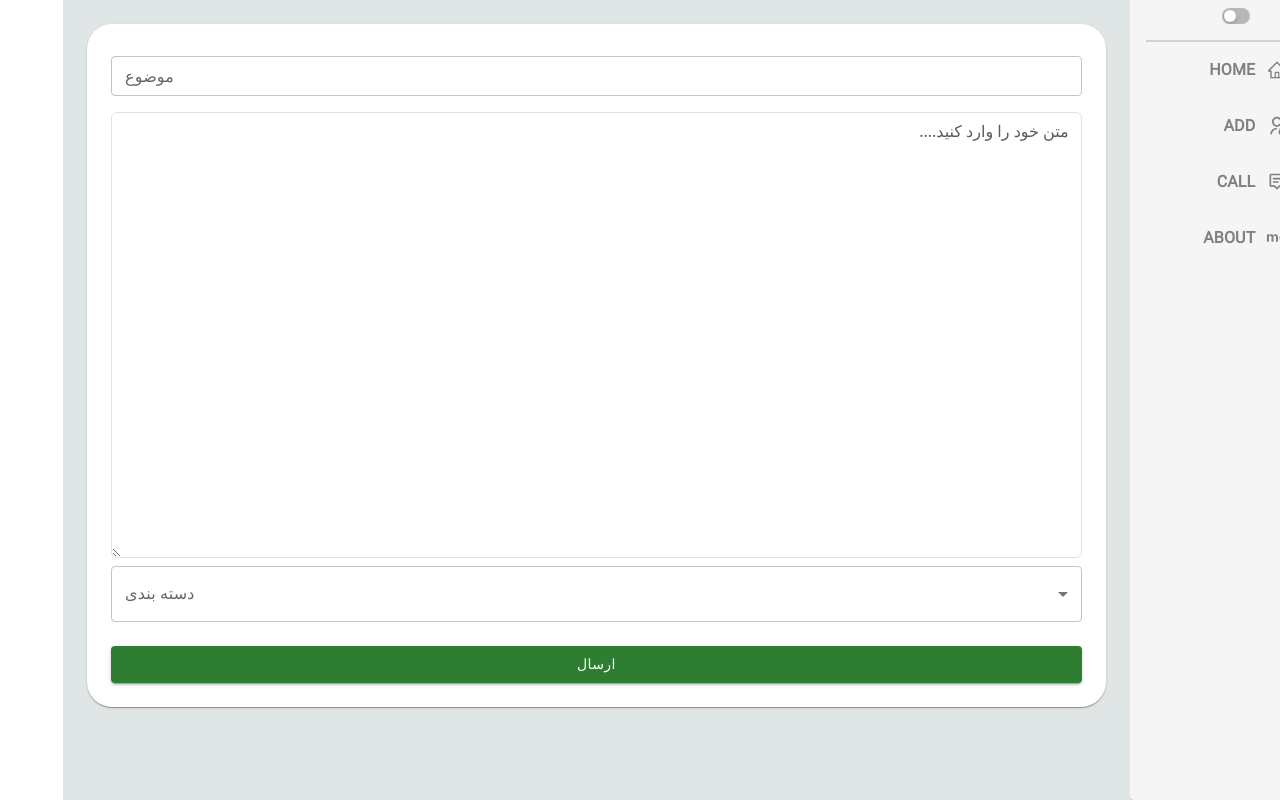
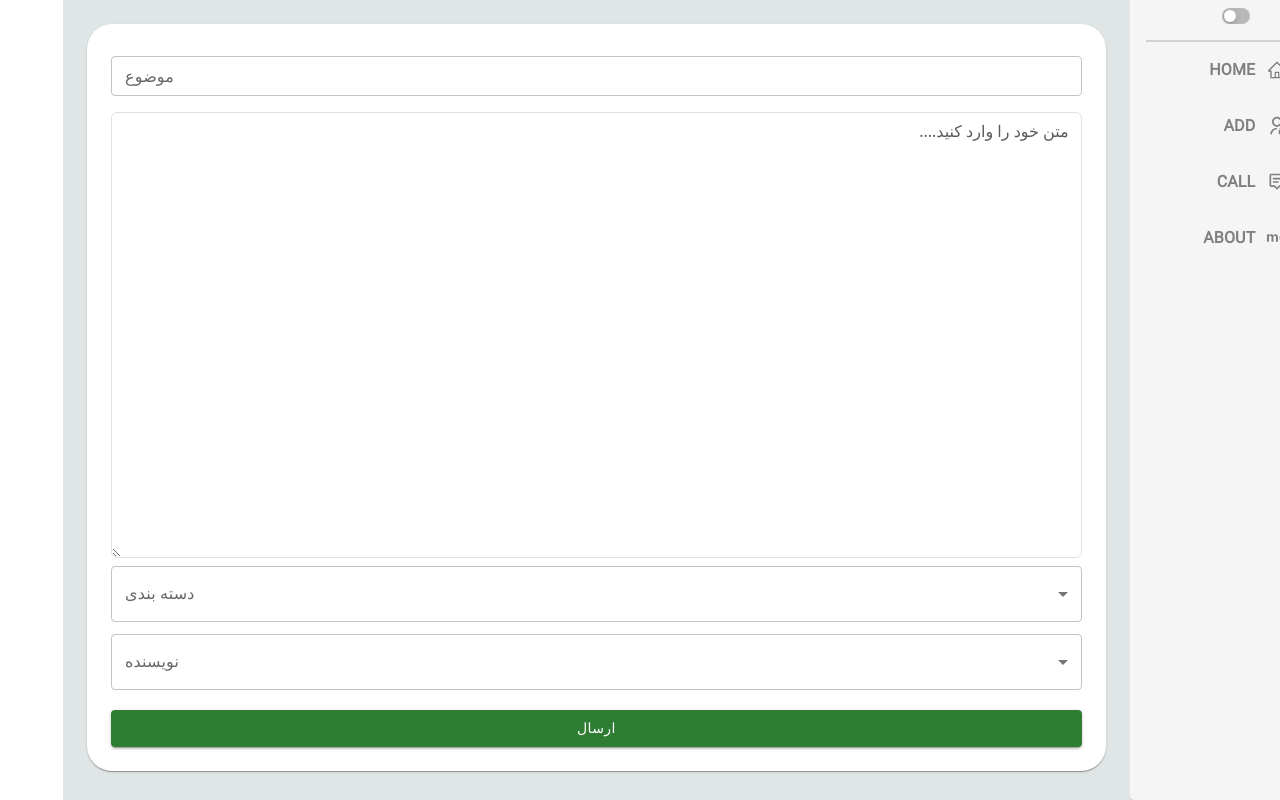
Before and after one commit to zoodfekr/redux-weblog, a React (Vite) app: page /add in a window 1280 px wide. Built offline with nearby package versions, Linux system fonts and the light colour scheme.

Commit message:
add writers and groups

```diff
--- a/package.json
+++ b/package.json
@@ -12,7 +12,7 @@
   "dependencies": {
     "@emotion/react": "^11.11.1",
     "@emotion/styled": "^11.11.0",
-    "@mui/material": "^5.13.0",
+    "@mui/material": "^5.14.2",
     "@reduxjs/toolkit": "^1.9.5",
     "axios": "^1.4.0",
     "bootstrap": "^5.3.0",
--- /dev/null
+++ b/src/components/common/Writer_component.jsx
@@ -0,0 +1,26 @@
+import { Typography } from "@mui/material";
+import { useSelector } from "react-redux";
+
+const Writer_component = ({ userid }) => {
+
+    let writer = useSelector(state => state.wr_gr.writers);
+    console.log("ramin",writer)
+
+    // if (writer) {
+    //     return (
+    //         <>
+    //             <Typography sx={{ fontFamily: "vazir" }}>
+    //                 نویسنده: {writer}
+    //             </Typography>
+    //         </>
+    //     )
+    // }
+    return (
+        <>
+            <Typography sx={{ fontFamily: "vazir" }}>
+                نویسنده ناشناس
+            </Typography>
+        </>
+    )
+};
+export default Writer_component;
--- a/src/components/content/Add.jsx
+++ b/src/components/content/Add.jsx
@@ -4,7 +4,7 @@ import { yupSchema } from "../../constant/yup";
 import { format } from 'date-fns-jalali'
 import { send_post } from "../../services/postservices";
 import { useNavigate } from "react-router-dom";
-import { useDispatch } from "react-redux";
+import { useDispatch, useSelector } from "react-redux";
 import { added_post } from "../../feature/slices/blogsSlice";
 import { nanoid } from "@reduxjs/toolkit";
 
@@ -12,6 +12,9 @@ const Add = () => {
 
     const disppatch = useDispatch();
     const navigate = useNavigate();
+    const groups = useSelector(state => state.wr_gr.groups);
+    const writer = useSelector(state => state.wr_gr.writers);
+
 
     // const use_send_post = async values => {
     //     try {
@@ -30,15 +33,16 @@ const Add = () => {
     const formik = useFormik({
         initialValues: {
             id: nanoid(),
+            date: new Date().toISOString(),
             title: '',
             text: '',
             group: '',
-            date: new Date().toISOString(),
+            writer: '',
         },
         validationSchema: yupSchema,
         onSubmit: (values, event) => {
             // use_send_post(values);
-            console.log(values);
+            // console.log(values);
             navigate("/");
             disppatch(added_post(values))
         }
@@ -117,10 +121,34 @@ const Add = () => {
                                     label="دسته بندی"
                                     onChange={formik.handleChange}
                                 >
+                                    {groups.map((value) => {
+                                        return (
+                                            <MenuItem key={value.id} value={value.group}>{value.group}</MenuItem>
+                                        )
+                                    })}
 
-                                    <MenuItem value={"10"}>عملی</MenuItem>
-                                    <MenuItem value={"20"}>پزشکی</MenuItem>
-                                    <MenuItem value={"30"}>تکنولوژی</MenuItem>
+                                </Select>
+                            </FormControl>
+
+                            <FormControl fullWidth className="form form-control my-1">
+                                <InputLabel id="demo-simple-select-label2">نویسنده</InputLabel>
+                                <Select
+                                    error={formik.touched.writer && Boolean(formik.errors.writer)}
+                                    helpertext={formik.touched.writer && formik.errors.writer}
+                                    labelId="demo-simple-select-label2"
+                                    id="writer"
+                                    name="writer"
+                                    value={formik.values.writer}
+                                    label="گروه"
+                                    onChange={formik.handleChange}
+                                >
+                                    {writer.map((valueg) => {
+                                        // console.log(valueg.writer);
+                                        return (
+                                            <MenuItem key={valueg.id} value={valueg.writer}>{valueg.writer}</MenuItem>
+                                        )
+                                    })}
+
                                 </Select>
                             </FormControl>
 
--- a/src/components/content/Edit.jsx
+++ b/src/components/content/Edit.jsx
@@ -3,7 +3,7 @@ import { useFormik } from "formik";
 import { useDispatch, useSelector } from "react-redux";
 import { useNavigate, useParams } from "react-router-dom";
 import { yupSchema } from "../../constant/yup";
-import { Box, Card } from "@mui/material";
+import { Box, Card, FormControl, InputLabel, MenuItem, Select } from "@mui/material";
 import { useState } from "react";
 import { update_post } from '../../feature/slices/blogsSlice';
 
@@ -12,6 +12,7 @@ const Edit = () => {
     const { blogid } = useParams();
     const dispatch = useDispatch();
     const selector = useSelector(state => state.blog.blog).find(event => event.id == blogid);
+    const groups = useSelector(state => state.wr_gr.groups);
     const [data, setdata] = useState(selector);
 
     const handleChange = event => {
@@ -72,6 +73,28 @@ const Edit = () => {
 
                         />
                     </div>
+
+                    <FormControl fullWidth className="form form-control my-2">
+                        <InputLabel id="demo-simple-select-label">دسته بندی</InputLabel>
+                        <Select
+                            // error={formik.touched.group && Boolean(formik.errors.group)}
+                            // helpertext={formik.touched.group && formik.errors.group}
+                            labelId="demo-simple-select-label"
+                            id="group"
+                            name="group"
+                            value={data.group}
+                            label="دسته بندی"
+                            onChange={handleChange}
+                        >
+                            {groups.map((value) => {
+                                return (
+                                    <MenuItem key={value.id} value={value.group}>{value.group}</MenuItem>
+                                )
+                            })}
+
+                        </Select>
+                    </FormControl>
+
                     <div style={{ display: "flex", flexDirection: "row" }}>
                         <button
                             style={{ fontFamily: "vazir" }}
--- a/src/components/content/Posts.jsx
+++ b/src/components/content/Posts.jsx
@@ -5,11 +5,13 @@ import { useEffect } from "react";
 import { useSelector } from "react-redux";
 import { Link } from "react-router-dom";
 import Date_write from "../common/Date_write";
+import Writer_component from "../common/Writer_component";
 
 
 
 const Posts = () => {
     const selector = useSelector(state => state.blog.blog);
+    const writers = useSelector(state => state.writers);
     const sorted_selector = selector.slice().sort((a, b) => b.date.localeCompare(a.date));
 
     const posts = sorted_selector.map(data => {
@@ -22,10 +24,13 @@ const Posts = () => {
                             {data.title}
                         </Typography>
 
-
                         <Typography sx={{ my: 0 }}>
                             <Chip sx={{ mx: 1 }} label={<Typography sx={{ fontFamily: "vazir" }}>{data.group}</Typography>} />
                             <Chip sx={{ mx: 1 }} label={<Date_write time={data.date}></Date_write>} />
+                            <Chip sx={{ mx: 1 }} label={<Typography sx={{ fontFamily: "vazir" }}>نویسنده:  {data.writer}</Typography>} />
+
+                            {/* <Chip sx={{ mx: 1 }} label={<Writer_component userid={data.writerid} />} /> */}
+
                         </Typography>
                     </Box>
 
@@ -36,6 +41,7 @@ const Posts = () => {
                         alt="green iguana"
                         sx={{ width: 1, height: "250px" }}
                     /> */}
+
                     <CardContent className="d-flex flex-column border w-100" >
                         <Typography variant="body1" color="text.secondary" align="justify" fontFamily={"vazir"} sx={{ lineHeight: "1.5rem" }}>
                             {data.text.substring(0, 500)}
--- a/src/components/content/post.jsx
+++ b/src/components/content/post.jsx
@@ -4,6 +4,7 @@ import { Link, useNavigate, useParams } from "react-router-dom";
 import img from '../../assets/post-img.png'
 import { delete_post, selectedBlogbyId } from "../../feature/slices/blogsSlice";
 import Date_write from "../common/Date_write";
+import Writer_cimponent from "../common/Writer_component";
 
 const post = () => {
 
@@ -45,6 +46,8 @@ const post = () => {
                                 <Box>
                                     <Chip sx={{ mx: 1 }} label={<Date_write time={single_post.date}></Date_write>} />
                                     <Chip sx={{ mx: 1 }} label={<Typography sx={{fontFamily:"vazir"}}>{single_post.group}</Typography>} />
+                                    <Chip sx={{ mx: 1 }} label={<Typography sx={{ fontFamily: "vazir" }}>نویسنده:  {single_post.writer}</Typography>} />
+
                                 </Box>
                                 <Box>
                                     <Link to={`/edit/${single_post.id}`} className="btn  btn-sm mx-1" sx={{ fontFamily: "vazir" }} >
--- a/src/constant/yup.js
+++ b/src/constant/yup.js
@@ -3,9 +3,10 @@ import * as Yup from "yup";
 
 export const yupSchema = Yup.object().shape({
     title: Yup.string().required(" عنوان الزامی می باشد   "),
-    // image: Yup.required(),
     text: Yup.string().required(" ایمیل الزامی می باشد"),
     group: Yup.string().required("گروه خود را وارد کیند"),
     date: Yup.string().required(),
+    writer: Yup.string().required(),
+    // image: Yup.required(),
     // commemts: Yup.string(),
 })
--- /dev/null
+++ b/src/feature/slices/wr_gr.js
@@ -0,0 +1,24 @@
+import { createSlice } from "@reduxjs/toolkit";
+
+export const WriterSlice = createSlice({
+    name: "wr_gr",
+    initialState: {
+        writers: [
+            { id: "1", writer: "رامین" },
+            { id: "2", writer: "امیر" },
+            { id: "3", writer: "احمد" }
+        ],
+        groups: [
+            { id: "10", group: "عملی" },
+            { id: "20", group: "فرهنگی" },
+            { id: "30", group: "فناوری" },
+            { id: "40", group: "پزشکی" },
+            { id: "50", group: "مذهبی" },
+            { id: "60", group: "اجتماعی" },
+        ]
+    },
+    reducers: {}
+
+});
+
+export default WriterSlice.reducer;
--- a/src/feature/store.js
+++ b/src/feature/store.js
@@ -2,6 +2,8 @@ import { configureStore } from "@reduxjs/toolkit";
 import theme from "./slices/themeSlice";
 import sidebar from "./slices/sidebarSlice";
 import blog from "./slices/blogsSlice";
+import wr_gr from "./slices/wr_gr";
+
 
 
 
@@ -11,5 +13,6 @@ export default configureStore({
         theme,
         sidebar,
         blog,
+        wr_gr
     },
 });
```
Also changed, not shown: src/feature/slices/blogsSlice.js (+2 -2 lines), 1 other file (tests, documents, lock files or other folders).
